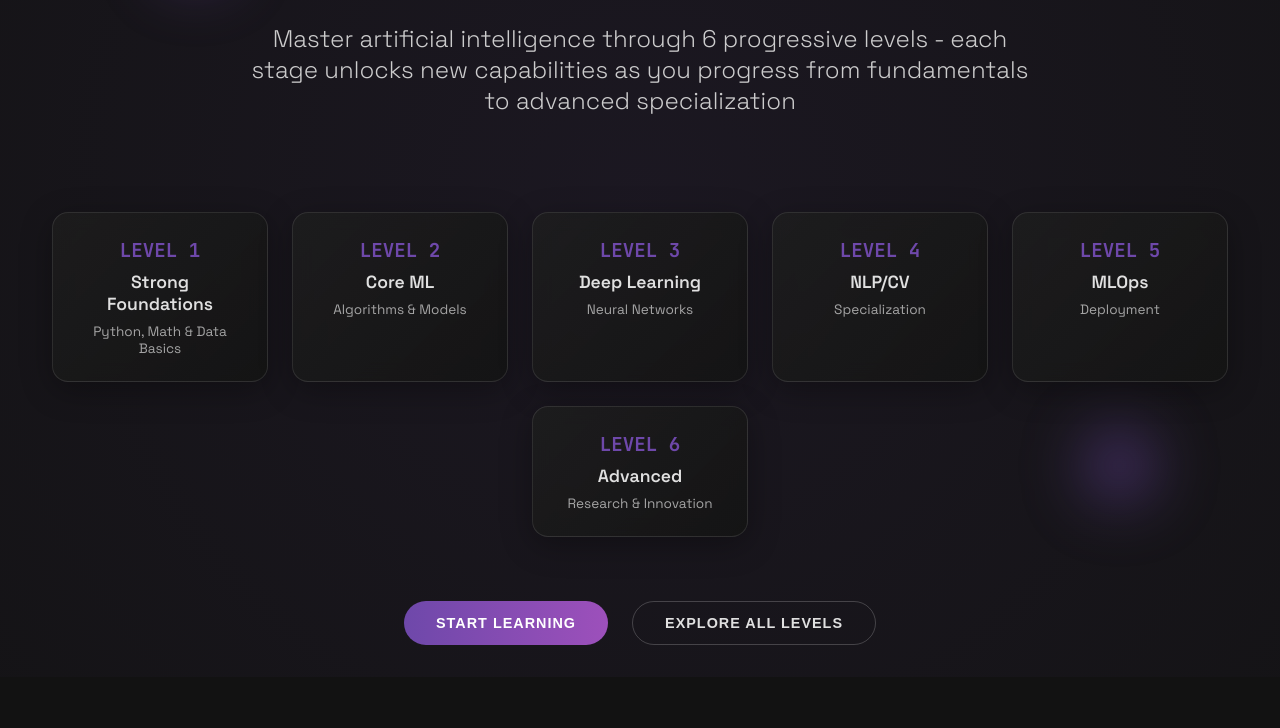
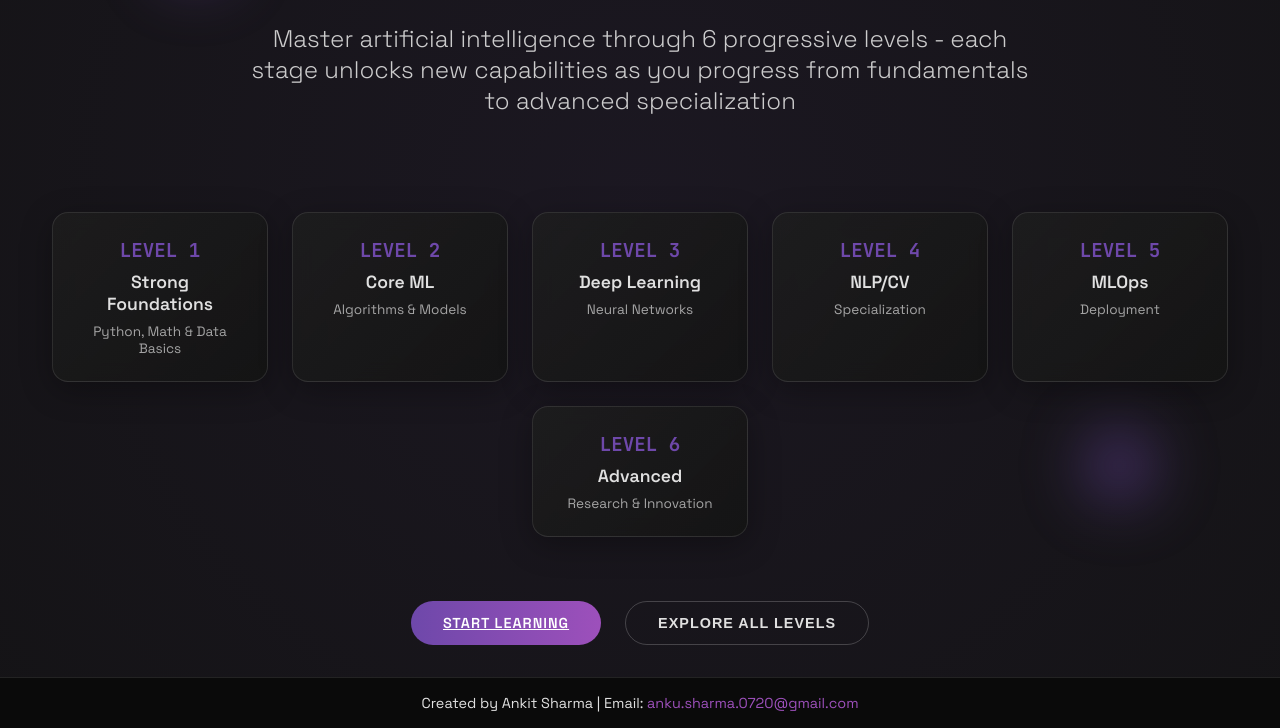
Before and after one commit to ankittshrmaa/AIRoadmap, a plain HTML site: page index.html in a window 1280 px wide. Shown: the part 278-1006 px from the top of the page. Before the commit the page ends 955 px from the top, so only its background shows below. Drawn offline with Linux system fonts and the light colour scheme.

Commit message:
Updated footer and Start Learning button link

```diff
--- a/index.html
+++ b/index.html
@@ -250,10 +250,15 @@
             </a>
         </div>
 
-        <div class="cta">
-            <button class="btn btn-primary">Start Learning</button>
-            <button class="btn btn-secondary">Explore All Levels</button>
-        </div>
+       <div class="cta">
+    <a href="level-1.html" class="btn btn-primary">Start Learning</a>
+    <button class="btn btn-secondary">Explore All Levels</button>
+</div>
+
     </div>
+    <footer style="text-align: center; padding: 1rem; background-color: #0a0a0a; color: #e0e0e0; font-size: 0.9rem; border-top: 1px solid rgba(255,255,255,0.1);">
+    Created by Ankit Sharma | Email: <a href="mailto:anku.sharma.0720@gmail.com" style="color: #9d50bb; text-decoration: none;">anku.sharma.0720@gmail.com</a>
+</footer>
+
 </body>
 </html>
```
